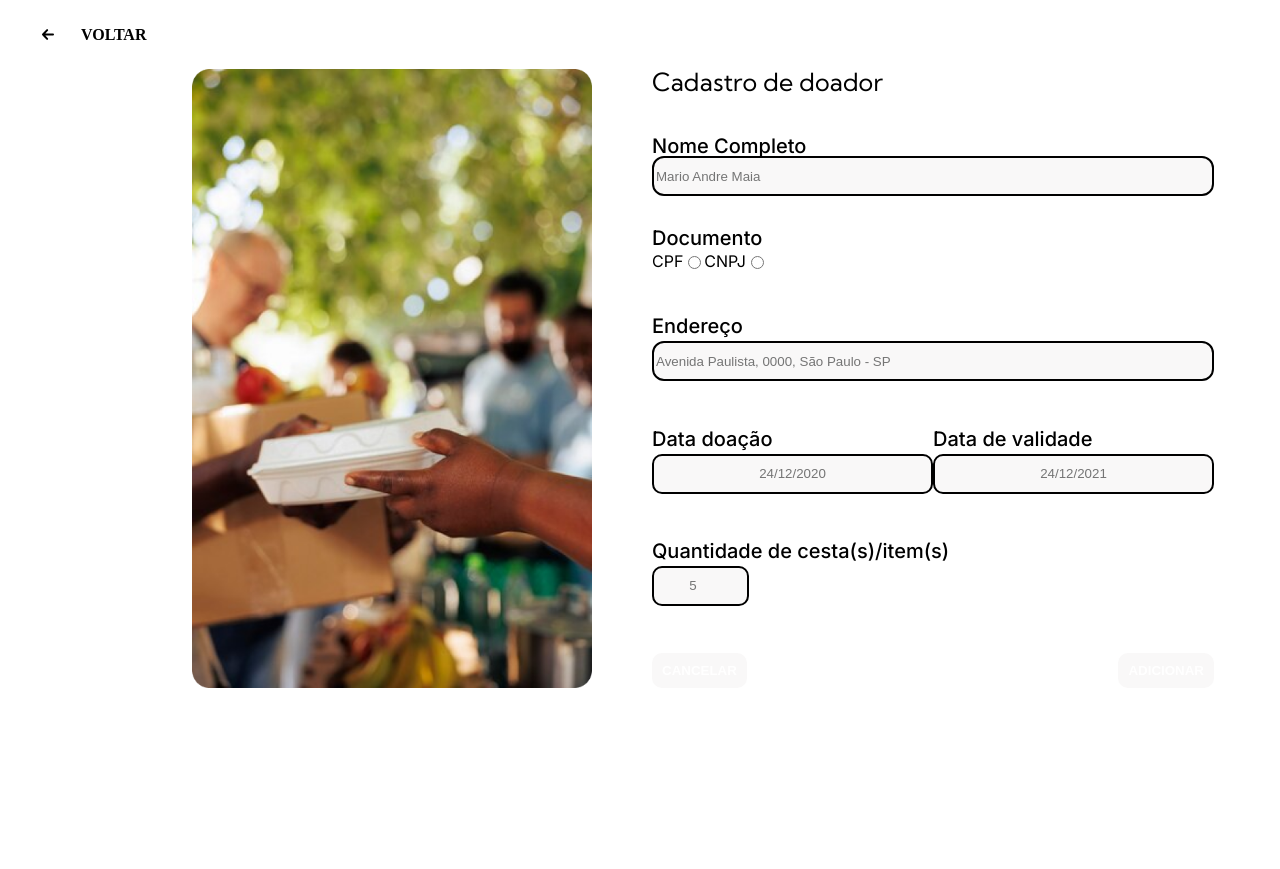
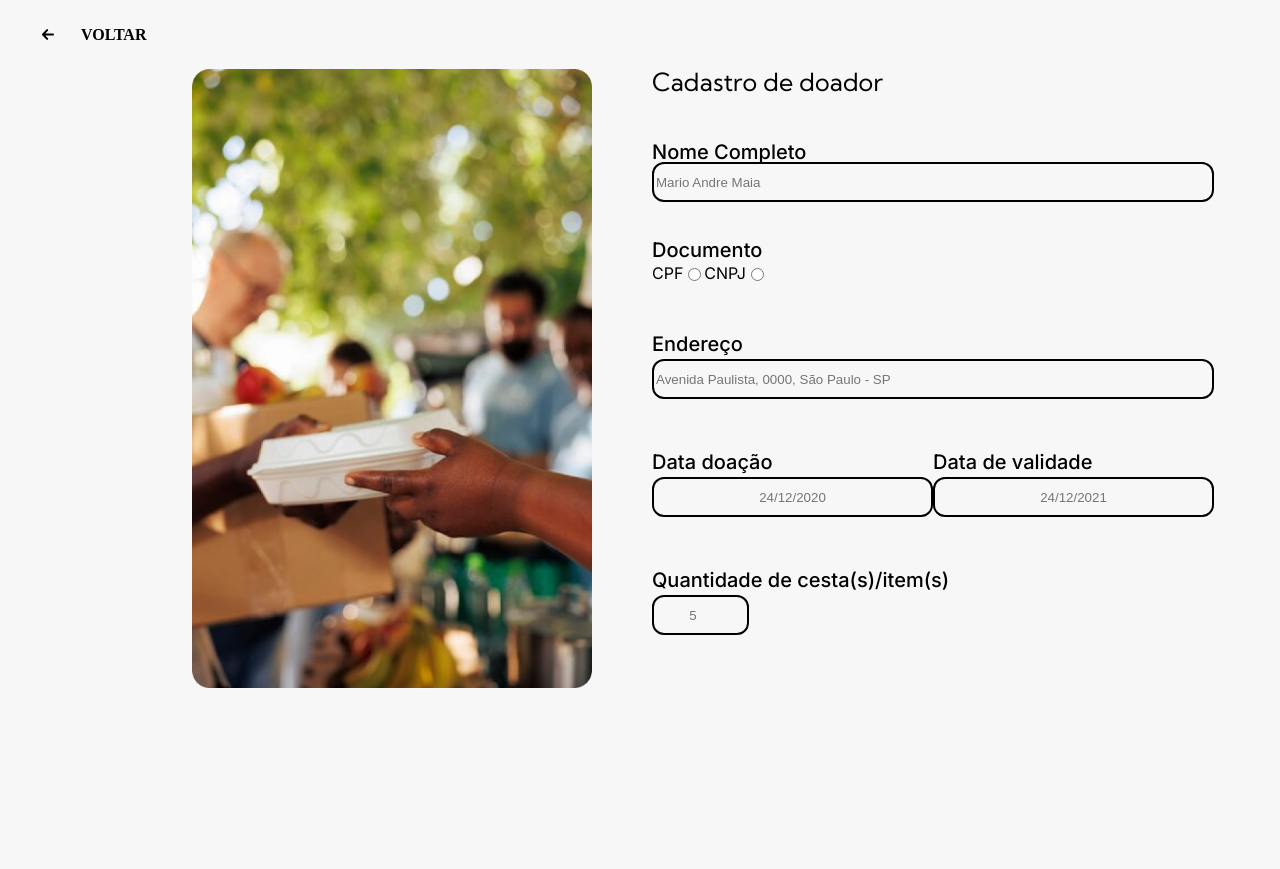
Before and after one commit to ThiagoTDS/Projeto_Associacao, a Python web app: template templates/cadastre.html in a window 1280 px wide. Run offline with Jinja, Linux system fonts and the light colour scheme; the template is opened without the code that fills it, so the values that code supplies are empty.

Commit message:
Ajuste de variaveis de estilo e logica dos botões de cancelar e enviar formulario

```diff
--- a/style/cadastro.css
+++ b/style/cadastro.css
@@ -124,8 +125,8 @@
 .form-container .form-datas .data-doacao .data-doacao__entrada {
   margin: 5px 0 5px;
   width: 281px;
-  border: 2px solid rgb(0, 0, 0);
-  border-radius: var(--padding-border-radius-buttons);
+  border: var(--border-size-button-global) solid var(--border-color-button-global);
+  border-radius: var(--border-radius-button-global);
   height: 40px;
   text-align: center;
   background-color: var(--background-unfilled-input);
@@ -147,8 +148,8 @@
 .form-container .form-datas .data-validade .data-validade__entrada {
   margin: 5px 0 5px;
   width: 281px;
-  border: 2px solid rgb(0, 0, 0);
-  border-radius: var(--padding-border-radius-buttons);
+  border: var(--border-size-button-global) solid var(--border-color-button-global);
+  border-radius: var(--border-radius-button-global);
   height: 40px;
   text-align: center;
   background-color: var(--background-unfilled-input);
@@ -166,8 +167,8 @@
 .form-container .form-qtde .form-qtde__entrada {
   margin: 5px 0 5px;
   width: 97px;
-  border: 2px solid rgb(0, 0, 0);
-  border-radius: var(--padding-border-radius-buttons);
+  border: var(--border-size-button-global) solid var(--border-color-button-global);
+  border-radius: var(--border-radius-button-global);
   height: 40px;
   text-align: center;
   background-color: var(--background-unfilled-input);
--- a/style/estoque.scss
+++ b/style/estoque.scss
@@ -11,6 +11,9 @@
     width: 100%;
 }
 body{
+    font-weight: var(--font-weight-text);
+    font-size: var(--text-size);
+
     display: grid;
     grid-template-columns: 80% 20%;
     grid-template-rows: 69px auto;
@@ -42,7 +45,7 @@
 
     .titulo {
         font-size: var(--page-title-size);
-        font-family: var(--font-family-titulo);
+        font-family: var(--font-family-title);
     }
 
     .tabela {
--- a/style/style.css
+++ b/style/style.css
@@ -11,6 +11,13 @@
   font-family: var(--font-family-texto);
 }
 
+body {
+  background-color: var(--background-color-body);
+  font-family: var(--font-family-text);
+  font-weight: var(--font-weight-text);
+  color: var(--text-color);
+}
+
 header {
   width: 100%;
 }
@@ -22,7 +29,7 @@
 }
 header .nav-container .nav-container__titulo {
   font-size: var(--page-title-size);
-  font-family: var(--font-family-titulo);
+  font-family: var(--font-family-title);
   font-weight: 400;
 }
 header .nav-container .nav-container__botao {
@@ -30,10 +37,10 @@
   font-size: var(--text-size);
   text-decoration: none;
   color: var(--second-color);
-  padding: var(--hover-padding-option);
+  padding: var(--padding-hover-nav-child);
 }
 header .nav-container .nav-container__botao:hover {
-  background-color: var(--hover-background-option);
-  color: var(--hover-color-option);
+  background-color: var(--background-hover-nav-child);
+  color: var(--color-hover-nav-child);
   border-radius: 12px;
 }/*# sourceMappingURL=style.css.map */
--- a/style/style.scss
+++ b/style/style.scss
@@ -1,7 +1,6 @@
 @import url('reset.css');
 @import url('variaveis.css');
 @import url('cadastro.css');
-
 
 *{
     box-sizing: border-box;
@@ -11,10 +10,16 @@
     height: 100vh;
     font-family: var(--font-family-texto);
 }
+
+body{
+    background-color: var(--background-color-body);
+    font-family: var(--font-family-text);
+    font-weight: var(--font-weight-text);
+    color: var(--text-color);
+}
 // Header
 header{
     width: 100%;
-
     .nav-container{
         display: flex;
         justify-content: space-around;
@@ -23,7 +28,7 @@
         height: 100px;
         .nav-container__titulo{
             font-size: var(--page-title-size);
-            font-family: var(--font-family-titulo);
+            font-family: var(--font-family-title);
             font-weight: 400;
         }
         .nav-container__botao{
@@ -31,11 +36,11 @@
             font-size: var(--text-size);
             text-decoration: none;
             color: var(--second-color);
-            padding: var(--hover-padding-option)
+            padding: var(--padding-hover-nav-child)
         }
         .nav-container__botao:hover{
-            background-color: var(--hover-background-option);
-            color: var(--hover-color-option);
+            background-color: var(--background-hover-nav-child);
+            color: var(--color-hover-nav-child);
             border-radius: 12px;
 
         }
--- a/style/variaveis.css
+++ b/style/variaveis.css
@@ -2,53 +2,44 @@
 @import url('https://fonts.googleapis.com/css2?family=Inter:ital,opsz,wght@0,14..32,100..900;1,14..32,100..900&family=Kumbh+Sans:wght@100..900&family=Poppins:ital,wght@0,100;0,200;0,300;0,400;0,500;0,600;0,700;0,800;0,900;1,100;1,200;1,300;1,400;1,500;1,600;1,700;1,800;1,900&display=swap');
 
 :root {
-    /* colors of the body */
-    --background-color: #ffffff;
-    --secondary-color: black;
-    --contrast-color: #5d90ff;
-
-    /* estilos apenas para botões */
-        /* cancelar */
-        --background-cancel-button: black;
-        --background-hover-cancel-button: rgb(255, 115, 0);
-        /* confirmar */
-        --background-confirm-button: rgba(0, 122, 255, 1);
-        --background-hover-confirm-button: rgb(1, 85, 175);
-        /* Medidas */
-        --padding-border-radius-buttons: 10px;
-        /* Corretas */
-        --color-all-buttons: rgb(255, 255, 255); /* Cor de texto */
-        --background-inactive-button: #F9F8F8;
-
-
-    /* estilo apenas para tags input de entrada de dados */
-    --border-size-input: 2px;
-    --border-color-input: var(--secondary-color);
-    --border-radius-input: 12px;
-    --background-unfilled-input: var(--background-inactive-button);
-    --background-fulled-input: #D9D9D9;
-    /* estilo apenas para tags input de entrada de dados */
-
-    /* Texto */
-    --font-family-titulo: "Kumbh Sans", sans-serif;
+    /* body's only color styles */
+    --background-color-body: #f7f7f7;
+    /* global text's style */
+    --font-family-title: "Kumbh Sans", sans-serif;
     --font-family-text: "Inter", sans-serif;
     --text-size: 16px;
+    --font-weight-text: 400;
     --page-title-size: 25px;
     --sub-title-size: 20px;
     --sub-title-weight: 500;
-    /* Texto */
-
-    --hover-background-option: #510091;
-    --hover-color-option: white;
-    --hover-padding-option: 15px;
-
-    /* Aside */
-    --aside-background-color: #D9D9D9;
-        /* options */
-        --aside-options-background-color: rgba(0, 122, 255, 1);
-        --aside-options-color: white;
-        --aside-options-padding: 10px;
-        --aside-options-border-radius: 8px;
-
-
+    --text-color: #000000;
+    /* button's cancel style for input*/
+    --background-cancel-button: black;
+    --background-hover-cancel-button: rgb(255, 115, 0);
+    --color-cancel-button: #ffffff;
+    /* buttons' confirm style for input */
+    --background-confirm-button: rgba(0, 122, 255, 1);
+    --background-hover-confirm-button: rgb(1, 85, 175);
+    --color-confirm-button: #ffffff;
+    --font-weight-confirm-button: 900;
+    /* global button's style  for input*/
+    --font-weight-button-global: 900;
+    --border-size-button-global: 2px;
+    --border-color-button-global: #000000;
+    --border-radius-button-global: 12px;
+    --padding-button-global: 10px;
+    --font-weight-button-global: 900;
+    /* global only input form styles */
+    --background-unfilled-input: inherit;
+    --background-fulled-input: #c7c7c7;
+    /* navs' styles only  */
+    --background-nav: #e2e2e2;
+    /* navs' child styles only */
+    --background-nav-child: rgba(0, 122, 255, 1);
+    --color-nav-child: #ffffff;
+    --padding-nav-child: 10px;
+    --border-radius-nav-child: 8px;
+    --background-hover-nav-child: rgb(3, 61, 208);
+    --color-hover-nav-child: #ffffff;
+    --padding-hover-nav-child: 15px;
 }
--- a/templates/estoque.html
+++ b/templates/estoque.html
@@ -120,7 +120,6 @@
         </div>
     </main>
     <aside><!--opções-->
-
         <nav>
             <h2>Opções</h2>
             <ul>
```
Also changed, not shown: other parts of style/cadastro.css (+25 -21 lines), app/cadastre.js (+19 -7 lines), style/estoque.css (+10 -7 lines), 3 other files.
